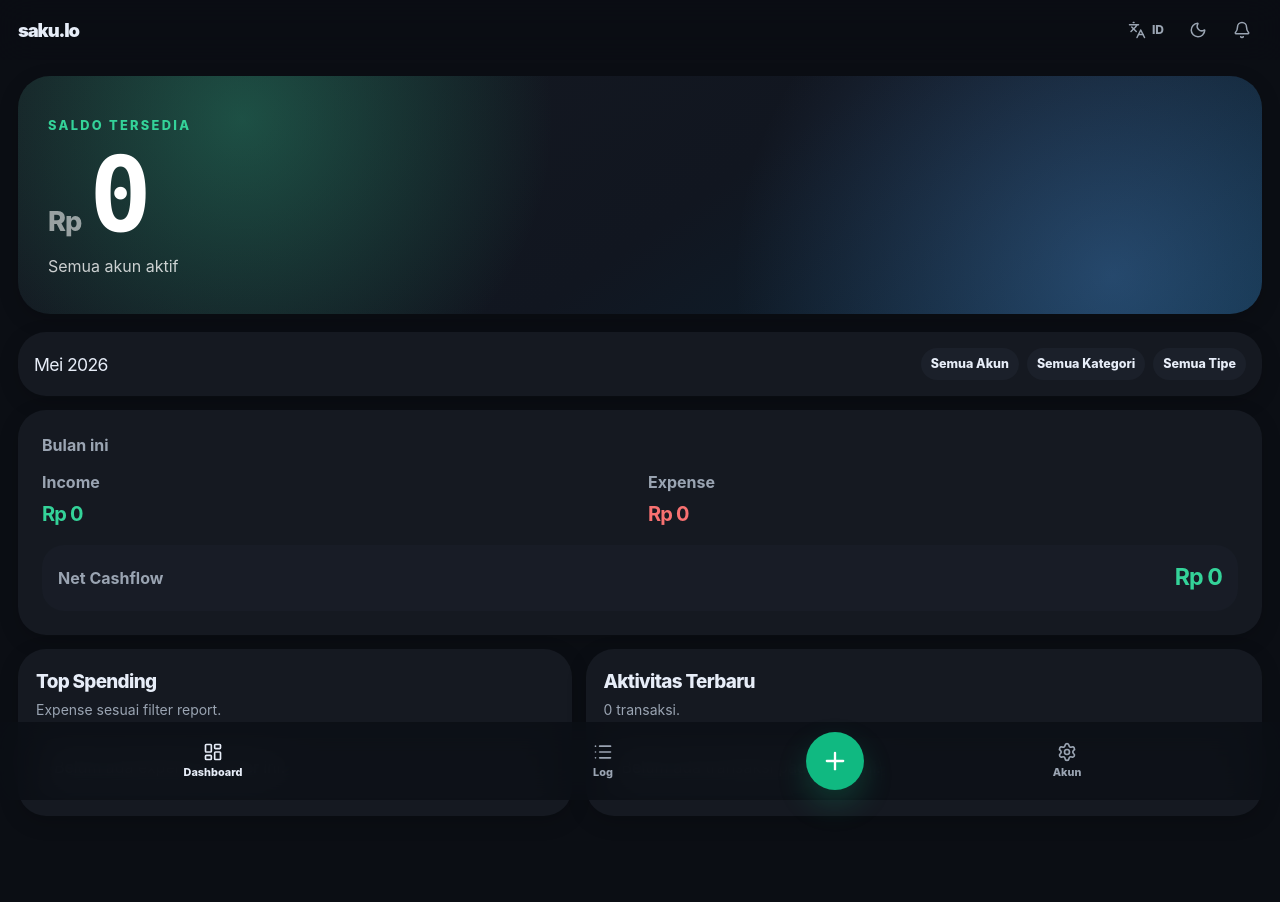
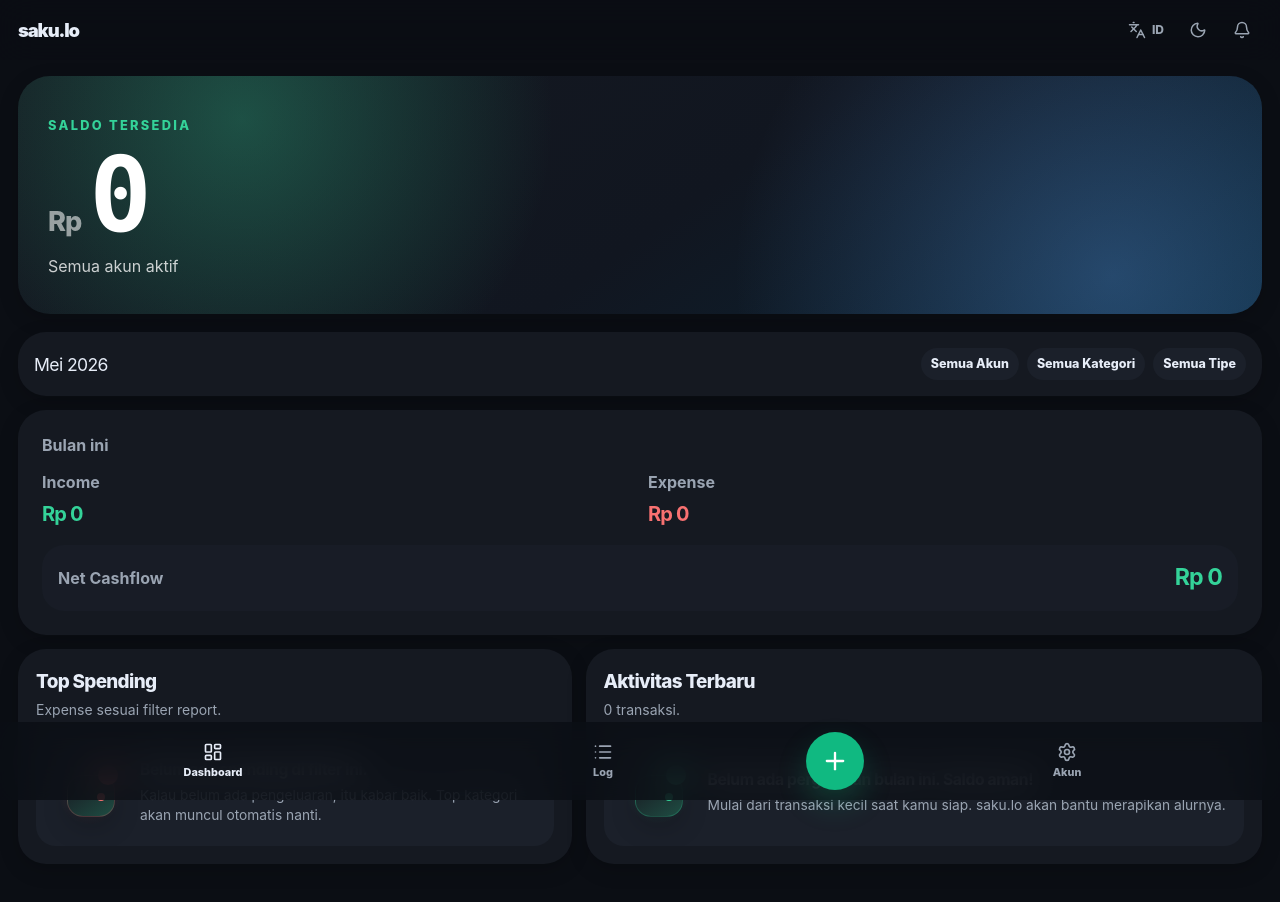
Before and after one commit to kurniawan2805/sakulo, a React (Vite) app: page / in a window 1280 px wide. Shown: the top 902 px of the page. Built offline with nearby package versions, Linux system fonts and the light colour scheme.

Commit message:
Add native feedback polish

```diff
--- a/src/App.css
+++ b/src/App.css
@@ -656,6 +656,148 @@ button:focus-visible {
   padding: 18px;
 }
 
+.friendly-empty {
+  align-items: center;
+  display: grid;
+  gap: 14px;
+  grid-template-columns: auto minmax(0, 1fr);
+  overflow: hidden;
+  position: relative;
+}
+
+.friendly-empty strong {
+  color: var(--text-h);
+  display: block;
+  font-size: 0.98rem;
+  letter-spacing: -0.025em;
+  margin-bottom: 4px;
+}
+
+.friendly-empty p {
+  color: var(--muted);
+  font-size: 0.86rem;
+  line-height: 1.45;
+}
+
+.empty-illustration {
+  height: 72px;
+  position: relative;
+  width: 72px;
+}
+
+.empty-orbit,
+.empty-wallet,
+.empty-coin {
+  display: block;
+  position: absolute;
+}
+
+.empty-orbit {
+  background: radial-gradient(circle, color-mix(in srgb, var(--color-income) 18%, transparent), transparent 64%);
+  border-radius: 999px;
+  inset: 0;
+}
+
+.empty-wallet {
+  background: linear-gradient(145deg, var(--surface), color-mix(in srgb, var(--surface) 72%, var(--color-income)));
+  border: 1px solid color-mix(in srgb, var(--color-income) 24%, transparent);
+  border-radius: 16px;
+  box-shadow: var(--shadow-soft);
+  height: 42px;
+  left: 13px;
+  top: 19px;
+  width: 48px;
+}
+
+.empty-wallet::after {
+  background: var(--color-income);
+  border-radius: 999px;
+  content: '';
+  height: 8px;
+  position: absolute;
+  right: 9px;
+  top: 17px;
+  width: 8px;
+}
+
+.empty-coin {
+  background: color-mix(in srgb, var(--color-income) 86%, white);
+  border-radius: 999px;
+  height: 20px;
+  right: 8px;
+  top: 9px;
+  width: 20px;
+}
+
+.friendly-empty.spending .empty-orbit {
+  background: radial-gradient(circle, color-mix(in srgb, var(--color-expense) 15%, transparent), transparent 64%);
+}
+
+.friendly-empty.spending .empty-wallet {
+  border-color: color-mix(in srgb, var(--color-expense) 22%, transparent);
+}
+
+.friendly-empty.spending .empty-wallet::after,
+.friendly-empty.spending .empty-coin {
+  background: var(--color-expense);
+}
+
+.toast-viewport {
+  bottom: calc(92px + env(safe-area-inset-bottom));
+  display: flex;
+  flex-direction: column;
+  gap: 10px;
+  left: 50%;
+  pointer-events: none;
+  position: fixed;
+  transform: translateX(-50%);
+  width: min(calc(100vw - 28px), 420px);
+  z-index: 80;
+}
+
+.toast-card {
+  align-items: center;
+  animation: toast-in 180ms ease-out;
+  backdrop-filter: blur(18px);
+  background: color-mix(in srgb, var(--surface) 88%, transparent);
+  border: 1px solid color-mix(in srgb, var(--color-income) 20%, var(--border));
+  border-radius: 999px;
+  box-shadow: var(--shadow-soft);
+  color: var(--text-h);
+  display: flex;
+  gap: 10px;
+  justify-content: center;
+  padding: 12px 16px;
+}
+
+.toast-card span {
+  align-items: center;
+  background: var(--color-income);
+  border-radius: 999px;
+  color: #fff;
+  display: inline-flex;
+  font-size: 0.78rem;
+  font-weight: 900;
+  height: 22px;
+  justify-content: center;
+  width: 22px;
+}
+
+.toast-card strong {
+  font-size: 0.9rem;
+}
+
+@keyframes toast-in {
+  from {
+    opacity: 0;
+    transform: translateY(8px) scale(0.98);
+  }
+  to {
+    opacity: 1;
+    transform: translateY(0) scale(1);
+  }
+}
+
 .dialog-backdrop {
   align-items: flex-end;
   background: rgba(0, 0, 0, 0.52);
--- a/src/App.tsx
+++ b/src/App.tsx
@@ -1,4 +1,4 @@
-import { useEffect, useMemo, useState, type FormEvent } from 'react'
+import { useEffect, useMemo, useRef, useState, type FormEvent } from 'react'
 import { Bell, Languages, LayoutDashboard, List, Moon, Plus, Settings, Sun, X } from 'lucide-react'
 import './App.css'
 import { Button } from '@/components/ui/button'
@@ -59,6 +59,11 @@ type Snapshot = {
 type FormatMoney = (value: number) => string
 type AppText = Translation
 
+type ToastMessage = {
+  id: string
+  title: string
+}
+
 const today = () => new Date().toISOString().slice(0, 10)
 const thisMonth = () => today().slice(0, 7)
 
@@ -79,6 +84,7 @@ function App() {
   const [primaryCurrency, setPrimaryCurrency] = useState<PrimaryCurrency>('IDR')
   const [theme, setTheme] = useState<ThemePreference>('dark')
   const [language, setLanguage] = useState<Language>('id')
+  const [toasts, setToasts] = useState<ToastMessage[]>([])
   const [filters, setFilters] = useState<ReportFilters>({
     month: thisMonth(),
     accountId: '',
@@ -176,9 +182,10 @@ function App() {
     [filteredTransactions, snapshot.categories],
   )
   const heroBalance = filters.accountId ? accountBalances.get(filters.accountId) || 0 : totalBalance
+  const animatedHeroBalance = useAnimatedNumber(heroBalance)
   const selectedAccountName = activeAccounts.find((account) => account.id === filters.accountId)?.name
   const formatMoney = (value: number) => formatMinorMoney(value, primaryCurrency)
-  const heroMoney = getMoneyParts(formatMoney(heroBalance))
+  const heroMoney = getMoneyParts(formatMoney(animatedHeroBalance))
   const isCurrencyLocked = snapshot.transactions.length > 0
   const t = translations[language]
 
@@ -187,6 +194,19 @@ function App() {
       ? ''
       : snapshot.categories.find((category) => category.type === type)?.id || ''
     setTransactionForm((current) => ({ ...current, type, categoryId: nextCategory }))
+  }
+
+  function notify(title: string) {
+    const id = makeId('toast')
+    setToasts((current) => [...current, { id, title }])
+    window.setTimeout(() => {
+      setToasts((current) => current.filter((toast) => toast.id !== id))
+    }, 2600)
+  }
+
+  function subtleFeedback(title: string) {
+    navigator.vibrate?.(10)
+    notify(title)
   }
 
   async function saveTransaction(event: FormEvent<HTMLFormElement>) {
@@ -224,7 +244,7 @@ function App() {
       })
     }
 
-    navigator.vibrate?.(10)
+    subtleFeedback(t.transactionSaved)
     setTransactionForm((current) => ({ ...current, amount: '', note: '' }))
     setQuickAddOpen(false)
     setQuickAddStep('type')
@@ -232,6 +252,7 @@ function App() {
 
   async function deleteTransaction(id: string) {
     await db.transactions.delete(id)
+    subtleFeedback(t.transactionDeleted)
   }
 
   async function saveAccount(event: FormEvent<HTMLFormElement>) {
@@ -247,11 +268,13 @@ function App() {
     }
     if (!payload.name) return
 
+    const isEditing = Boolean(accountForm.id)
     if (accountForm.id) {
       await db.accounts.update(accountForm.id, payload)
     } else {
       await db.accounts.add({ ...payload, id: makeId('acc'), createdAt: timestamp })
     }
+    subtleFeedback(isEditing ? t.accountUpdatedToast : t.accountSavedToast)
     setAccountForm(emptyAccountForm)
   }
 
@@ -295,6 +318,7 @@ function App() {
 
   async function archiveAccount(account: Account) {
     await db.accounts.update(account.id, { archived: true, updatedAt: getTimestamp() })
+    subtleFeedback(t.accountArchived)
     if (filters.accountId === account.id) setFilters((current) => ({ ...current, accountId: '' }))
   }
 
@@ -420,6 +444,7 @@ function App() {
           updateTransactionType={updateTransactionType}
         />
       )}
+      <ToastViewport toasts={toasts} />
     </main>
   )
 }
@@ -956,7 +981,7 @@ function TopCategoriesPanel({
         <CardDescription>{t.reportExpenseDescription}</CardDescription>
       </CardHeader>
       <CardContent className="category-list">
-        {topCategories.length === 0 ? <p className="empty-state">{t.noExpense}</p> : topCategories.map(({ category, amount }) => (
+        {topCategories.length === 0 ? <FriendlyEmptyState description={t.emptySpendingDescription} tone="spending" title={t.emptySpendingTitle} /> : topCategories.map(({ category, amount }) => (
           <div className="category-row" key={category.id}>
             <span className="category-icon" style={{ background: category.color }}>{category.icon}</span>
             <div>
@@ -998,7 +1023,7 @@ function TransactionsPanel({
         <CardDescription>{transactions.length} {t.transactionsCount}</CardDescription>
       </CardHeader>
       <CardContent className={compact ? 'transaction-list compact-transaction-list' : 'transaction-list'}>
-        {transactions.length === 0 ? <p className="empty-state">{t.noTransactions}</p> : transactions.map((transaction) => (
+        {transactions.length === 0 ? <FriendlyEmptyState description={t.emptyMonthDescription} title={t.emptyMonthTitle} /> : transactions.map((transaction) => (
           <TransactionItem accounts={accounts} categories={categories} formatMoney={formatMoney} key={transaction.id} onDelete={onDelete} t={t} transaction={transaction} />
         ))}
       </CardContent>
@@ -1044,6 +1069,80 @@ function TransactionItem({
   )
 }
 
+function FriendlyEmptyState({
+  description,
+  title,
+  tone = 'safe',
+}: {
+  description: string
+  title: string
+  tone?: 'safe' | 'spending'
+}) {
+  return (
+    <div className={`empty-state friendly-empty ${tone}`}>
+      <div className="empty-illustration" aria-hidden="true">
+        <span className="empty-orbit" />
+        <span className="empty-wallet" />
+        <span className="empty-coin" />
+      </div>
+      <div>
+        <strong>{title}</strong>
+        <p>{description}</p>
+      </div>
+    </div>
+  )
+}
+
+function ToastViewport({ toasts }: { toasts: ToastMessage[] }) {
+  if (toasts.length === 0) return null
+
+  return (
+    <div className="toast-viewport" role="status" aria-live="polite" aria-atomic="true">
+      {toasts.map((toast) => (
+        <div className="toast-card" key={toast.id}>
+          <span aria-hidden="true">✓</span>
+          <strong>{toast.title}</strong>
+        </div>
+      ))}
+    </div>
+  )
+}
+
+function useAnimatedNumber(value: number, duration = 500) {
+  const [displayValue, setDisplayValue] = useState(value)
+  const displayValueRef = useRef(value)
+
+  useEffect(() => {
+    const prefersReducedMotion = window.matchMedia('(prefers-reduced-motion: reduce)').matches
+    if (prefersReducedMotion) {
+      const frame = requestAnimationFrame(() => {
+        displayValueRef.current = value
+        setDisplayValue(value)
+      })
+      return () => cancelAnimationFrame(frame)
+    }
+
+    let frame = 0
+    const startValue = displayValueRef.current
+    const delta = value - startValue
+    const start = performance.now()
+
+    function tick(now: number) {
+      const progress = Math.min((now - start) / duration, 1)
+      const eased = 1 - (1 - progress) ** 3
+      const nextValue = Math.round(startValue + delta * eased)
+      displayValueRef.current = nextValue
+      setDisplayValue(nextValue)
+      if (progress < 1) frame = requestAnimationFrame(tick)
+    }
+
+    frame = requestAnimationFrame(tick)
+    return () => cancelAnimationFrame(frame)
+  }, [duration, value])
+
+  return displayValue
+}
+
 function formatTransactionAmount(transaction: MoneyTransaction, formatMoney: FormatMoney) {
   if (transaction.type === 'income') return `+${formatMoney(transaction.amount)}`
   if (transaction.type === 'expense') return `-${formatMoney(transaction.amount)}`
--- a/src/i18n.ts
+++ b/src/i18n.ts
@@ -54,6 +54,15 @@ export const translations = {
     reportExpenseDescription: 'Expense sesuai filter report.',
     noExpense: 'Belum ada expense di filter ini.',
     noTransactions: 'Belum ada transaksi pada filter ini.',
+    emptyMonthTitle: 'Belum ada pergerakan bulan ini. Saldo aman!',
+    emptyMonthDescription: 'Mulai dari transaksi kecil saat kamu siap. saku.lo akan bantu merapikan alurnya.',
+    emptySpendingTitle: 'Belum ada spending di filter ini.',
+    emptySpendingDescription: 'Kalau belum ada pengeluaran, itu kabar baik. Top kategori akan muncul otomatis nanti.',
+    transactionSaved: 'Transaksi tersimpan',
+    accountSavedToast: 'Akun tersimpan',
+    accountUpdatedToast: 'Akun diperbarui',
+    transactionDeleted: 'Transaksi dihapus',
+    accountArchived: 'Akun diarsipkan',
     transactionsCount: 'transaksi.',
     ofExpense: 'dari expense',
     uncategorized: 'Uncategorized',
@@ -131,6 +140,15 @@ export const translations = {
     reportExpenseDescription: 'Expenses for the current report filter.',
     noExpense: 'No expenses in this filter yet.',
     noTransactions: 'No transactions in this filter yet.',
+    emptyMonthTitle: 'No movement this month yet. Your balance is safe.',
+    emptyMonthDescription: 'Start with a small transaction when you are ready. saku.lo will keep the flow organized.',
+    emptySpendingTitle: 'No spending in this filter yet.',
+    emptySpendingDescription: 'If there are no expenses, that is good news. Top categories will appear automatically later.',
+    transactionSaved: 'Transaction saved',
+    accountSavedToast: 'Account saved',
+    accountUpdatedToast: 'Account updated',
+    transactionDeleted: 'Transaction deleted',
+    accountArchived: 'Account archived',
     transactionsCount: 'transactions.',
     ofExpense: 'of expense',
     uncategorized: 'Uncategorized',
```
Also changed, not shown: 1 other file (tests, documents, lock files or other folders).
